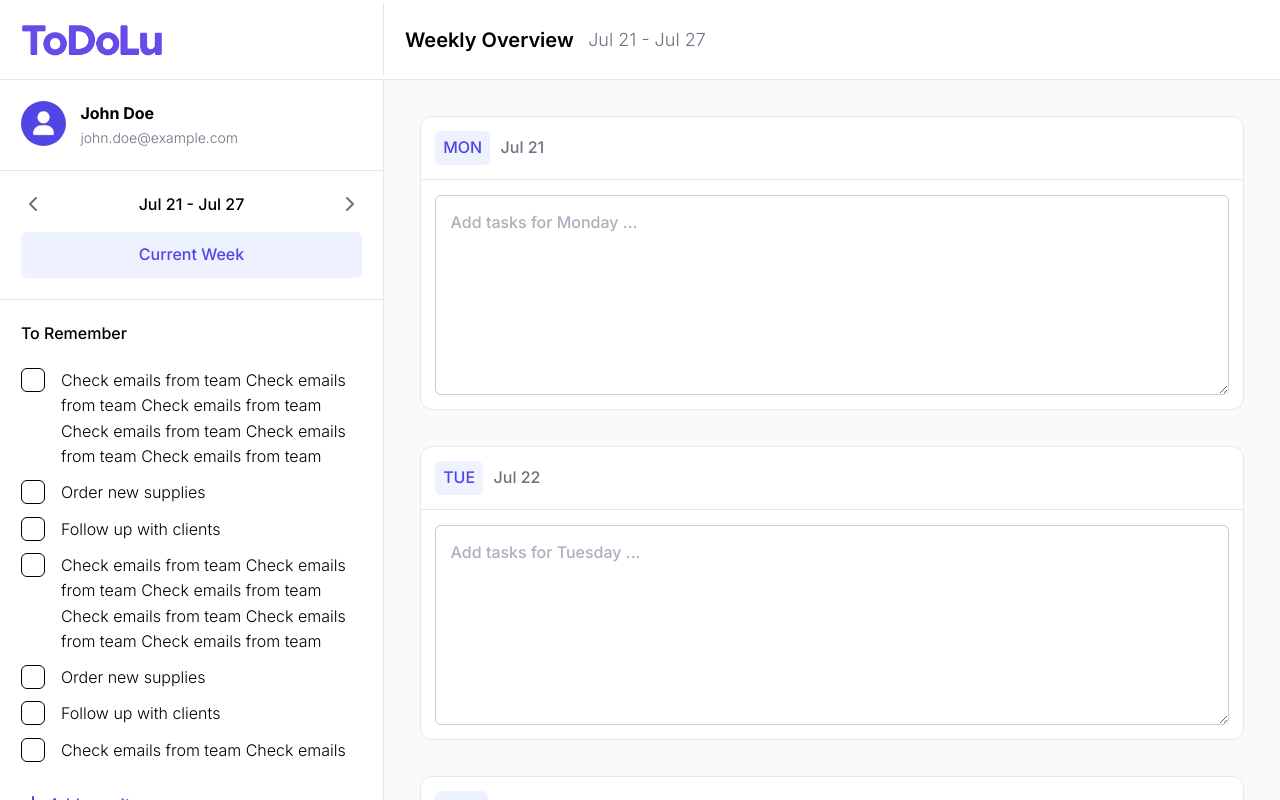
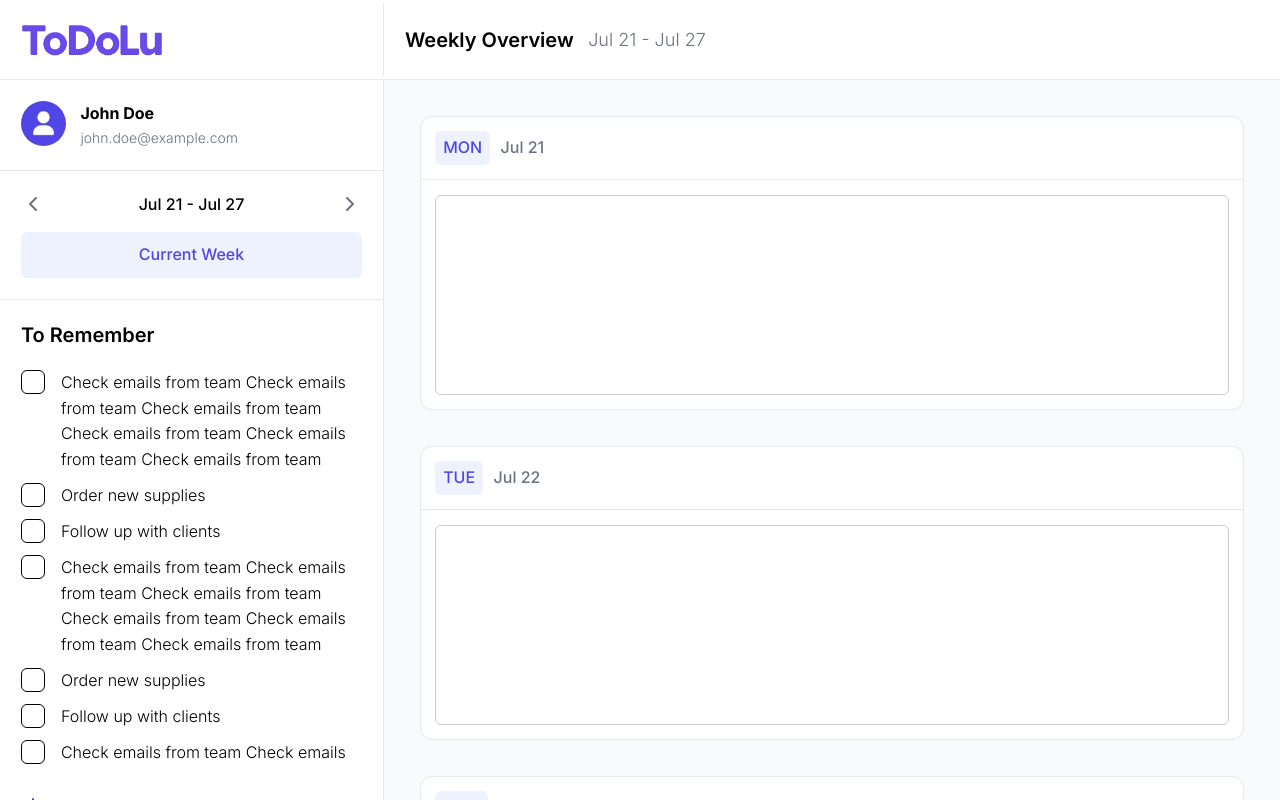
Before and after one commit to ErikOnd/todolu, a Next.js app: page / in a window 1280 px wide. Shown: the top 800 px of the page. Built offline with nearby package versions, Linux system fonts and the light colour scheme.

Commit message:
minor css fix

```diff
--- a/src/app/Atoms/Button/Button.tsx
+++ b/src/app/Atoms/Button/Button.tsx
@@ -1,7 +1,7 @@
+import { Text } from "@atoms/Text/Text";
 import clsx from "clsx";
-import {ReactNode} from "react";
+import { ReactNode } from "react";
 import styles from "./Button.module.scss";
-import {Text} from "@atoms/Text/Text";
 
 type ButtonProps = {
 	variant?: "primary" | "secondary";
--- /dev/null
+++ b/src/app/Atoms/SmartEditor/SmartEditor.module.scss
@@ -0,0 +1,20 @@
+@use "../../styles/typography" as typography;
+@use "../../styles/variables" as variables;
+
+.smart-editor {
+	@include typography.text-base;
+	min-height: 20rem;
+	resize: vertical;
+	padding: var(--space-md);
+	margin: var(--space-md);
+	border: 1px solid #ccc;
+	border-radius: variables.$radius-md;
+
+	&:focus-visible {
+		outline: .2rem solid var(--color-primary);
+	}
+
+	&::placeholder {
+		color: var(--color-text-placeholder);
+	}
+}
--- /dev/null
+++ b/src/app/Atoms/SmartEditor/SmartEditor.tsx
@@ -0,0 +1,9 @@
+import styles from "./SmartEditor.module.scss";
+
+export function SmartEditor() {
+	return (
+		<div className={styles["smart-editor"]}>
+			{/*https://editorjs.io/getting-started/*/}
+		</div>
+	);
+}
--- a/src/app/Atoms/Text/Text.tsx
+++ b/src/app/Atoms/Text/Text.tsx
@@ -1,5 +1,5 @@
 import clsx from "clsx";
-import {ReactNode} from "react";
+import { ReactNode } from "react";
 import styles from "./Text.module.scss";
 
 type TextProps = {
@@ -23,7 +23,7 @@ export function Text({
 			className={clsx(
 				styles[`text-${size}`],
 				fontWeight && styles[`weight-${fontWeight}`],
-				className
+				className,
 			)}
 		>
 			{children}
--- a/src/app/Components/DailyTextareaBlock/DailyTextareaBlock.tsx
+++ b/src/app/Components/DailyTextareaBlock/DailyTextareaBlock.tsx
@@ -1,4 +1,4 @@
-import { SmartTextarea } from "@atoms/SmartTextarea/SmartTextarea";
+import { SmartEditor } from "@atoms/SmartEditor/SmartEditor";
 import { Text } from "@atoms/Text/Text";
 import { formatToDayLabel } from "@utils/formatToDayLabel";
 import styles from "./DailyTextareaBlock.module.scss";
@@ -9,7 +9,7 @@ type DailyTextareaProps = {
 };
 
 export function DailyTextareaBlock(props: DailyTextareaProps) {
-	const { textareaDate, autoFocus } = props;
+	const { textareaDate } = props;
 	const { weekday, date } = formatToDayLabel(textareaDate);
 	return (
 		<div className={styles["daily-textarea-block"]}>
@@ -17,7 +17,8 @@ export function DailyTextareaBlock(props: DailyTextareaProps) {
 				<Text className={styles["day-batch"]}>{weekday}</Text>
 				<Text className={styles["month-and-day"]}>{date}</Text>
 			</div>
-			<SmartTextarea textareaDate={textareaDate} autoFocus={autoFocus}></SmartTextarea>
+			<SmartEditor />
+			{/*<SmartTextarea textareaDate={textareaDate} autoFocus={autoFocus}></SmartTextarea>*/}
 		</div>
 	);
 }
--- a/src/app/Components/SideBar/Sidebar.module.scss
+++ b/src/app/Components/SideBar/Sidebar.module.scss
@@ -80,17 +80,23 @@
 	.remember-section {
 		position: sticky;
 		top:0;
-		padding: var(--space-lg);
+		padding-block: var(--space-lg);
 		border-bottom: .1rem solid var(--color-border);
+	}
+
+	.remember-header {
+		padding-inline: var(--space-lg);
+		margin-bottom: var(--space-lg);
 	}
 
 	.remember-items {
 		display: flex;
 		flex-direction: column;
 		gap: var(--space-sm);
-		margin-block: var(--space-lg);
 		max-height: 50dvh;
 		overflow-y: auto;
+		margin: var(--space-lg) 0 var(--space-lg) var(--space-lg);
+		padding-right: var(--space-lg);
 	}
 
 	.add-item {
@@ -103,6 +109,7 @@
 		justify-content: center;
 		padding-right: .5rem;
 		padding-block: .3rem;
+		margin-inline: var(--space-lg);;
 
 		&:focus-visible {
 			border-radius: variables.$radius-sm;
--- a/src/app/Components/SideBar/Sidebar.tsx
+++ b/src/app/Components/SideBar/Sidebar.tsx
@@ -35,7 +35,7 @@ export function Sidebar(props: SidebarProps) {
 				)}
 			</div>
 			<div className={styles["remember-section"]}>
-				<Text className={styles["remember-header"]}>
+				<Text size="xl" className={styles["remember-header"]}>
 					To Remember
 				</Text>
 				<div className={styles["remember-items"]}>
```
Also changed, not shown: src/app/Components/AddTaskModal/AddTaskModal.tsx (+12 -12 lines), src/app/Components/RememberContent/RememberContent.tsx (+10 -7 lines), src/app/Atoms/InputField/InputField.tsx (indentation only). Lines whose indentation alone changed are shown as unchanged.
